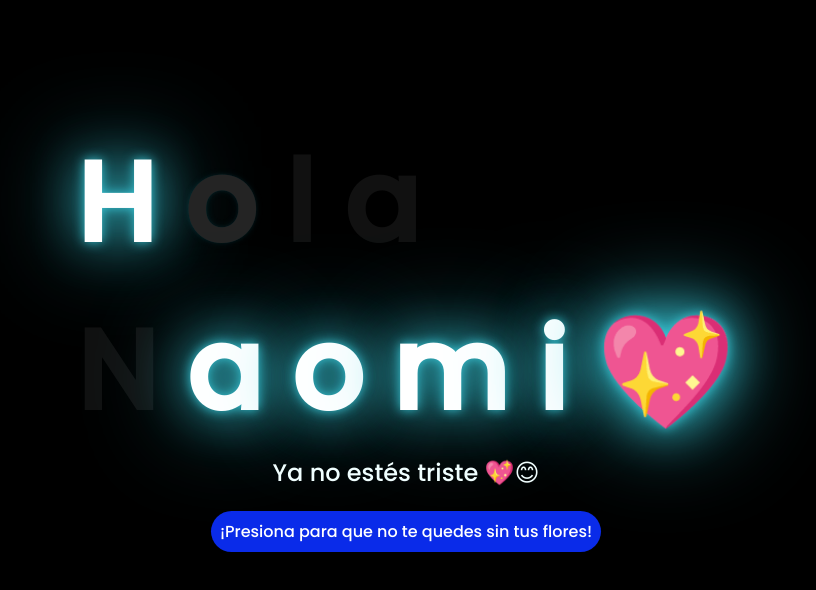
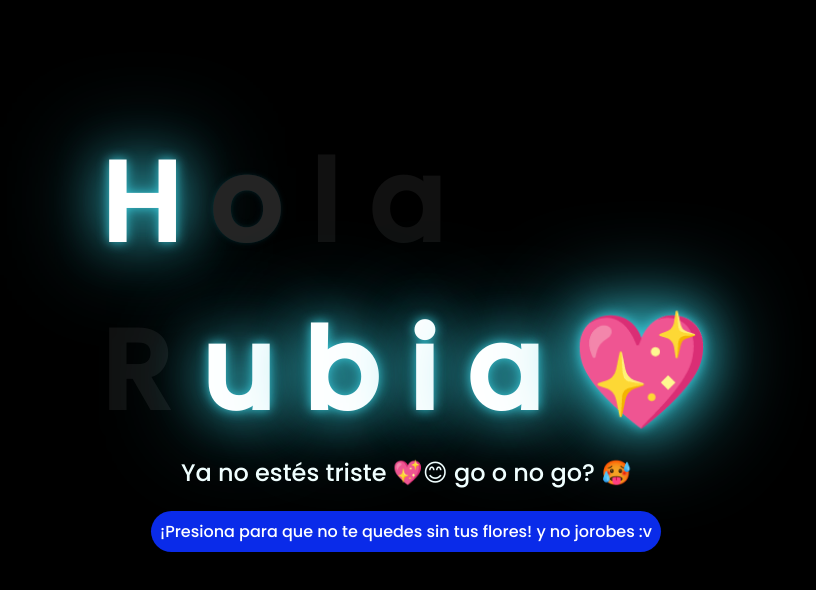
Before and after one commit to Emerson147/ariam-flowers, a plain HTML site: page index.html in a window 1280 px wide. Shown: the whole page, without its empty margins (242-1058 px from the left). Drawn offline with Linux system fonts and the light colour scheme.

Commit message:
Actualizar index.html

```diff
--- a/index.html
+++ b/index.html
@@ -17,21 +17,21 @@
         <span>l</span>
         <span>a</span>
         <br>
-        <span>N</span>
+        <span>R</span>
+        <span>u</span>
+        <span>b</span>
+        <span>i</span>
+
         <span>a</span>
-        <span>o</span>
-        <span>m</span>
-
-        <span>i</span>
         <span>💖</span>
 
     </div>
     <div class="description">
-        <span>Ya no estés triste 💖😊</span>
+        <span>Ya no estés triste 💖😊 go o no go? 🥵</span>
     </div>
     <div class="button">
         <button class="botones">
-            <a href="flower.html" style="color: #fff;">¡Presiona para que no te quedes sin tus flores!</a>
+            <a href="flower.html" style="color: #fff;">¡Presiona para que no te quedes sin tus flores! y no jorobes :v</a>
         </button>
     </div>
 
```
